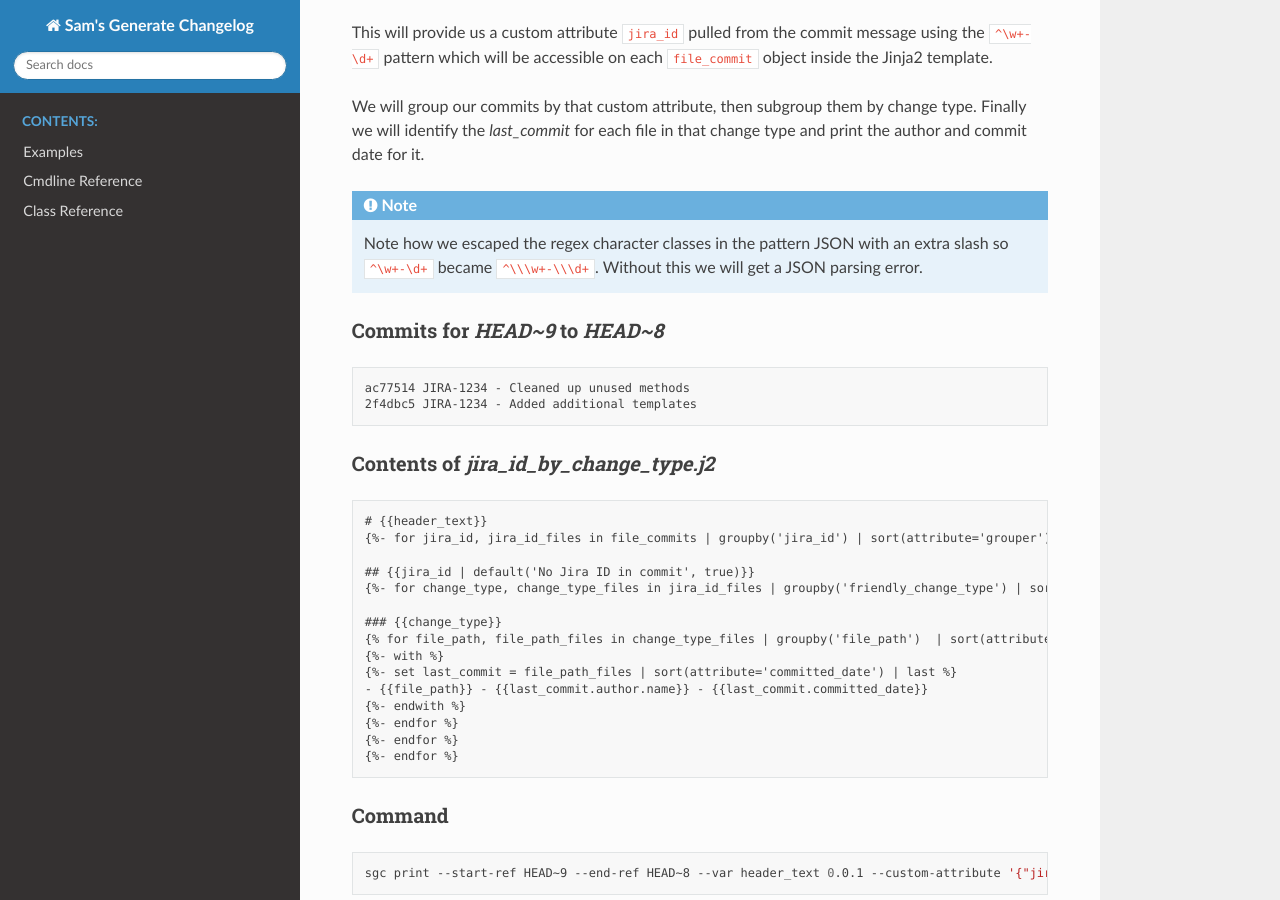
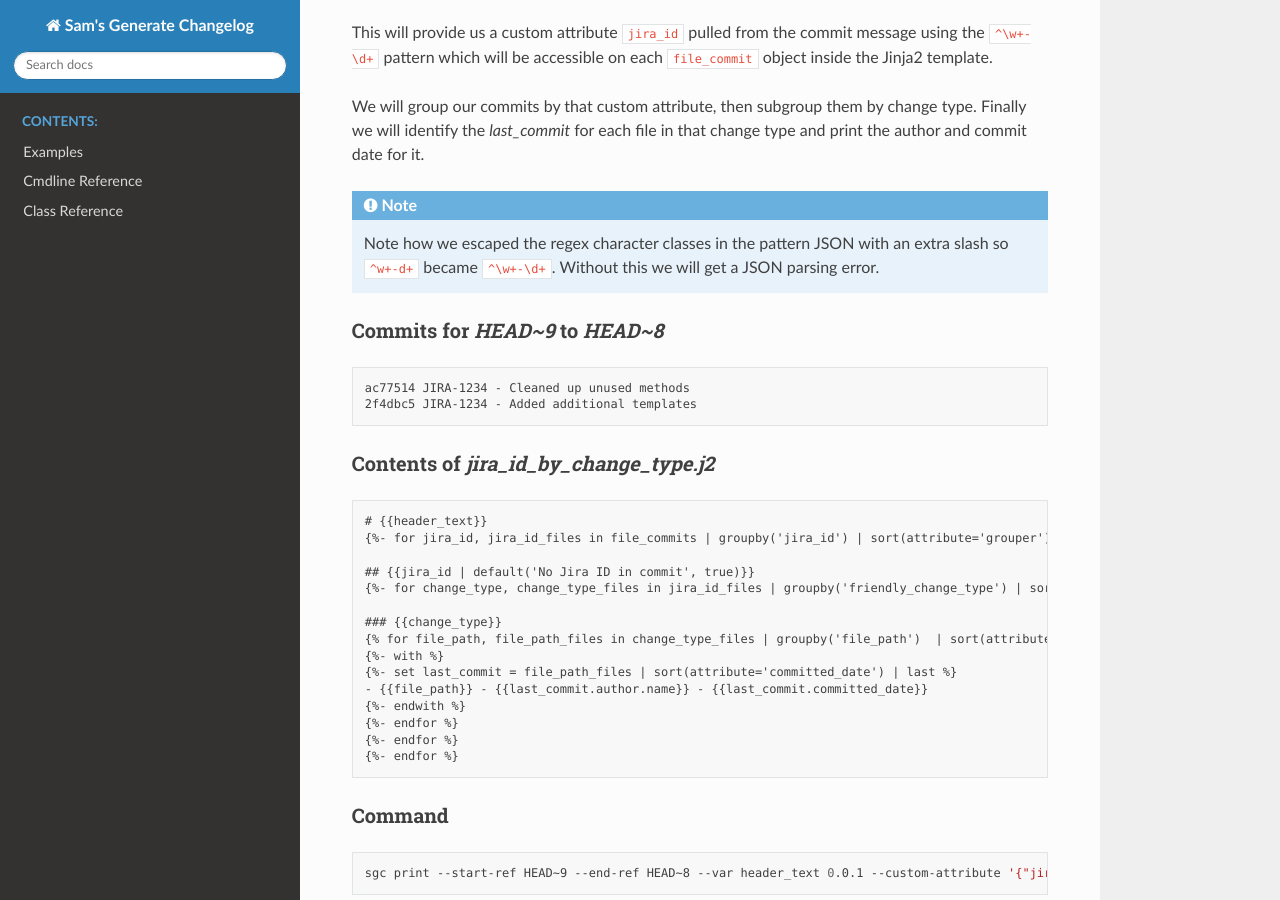
Before and after one commit to Sam-Martin/sams-generate-changelog, a Sphinx documentation site: the page built from docs/source/cmdline-examples.rst, in a window 1280 px wide and 900 px high, scrolled down 2860 px. Built offline with Sphinx 7.4.7 and the Read the Docs theme 2.0.0, drawn with Linux system fonts in a browser that asks for light colours.

Commit message:
Fixed bug in converting escape characters

```diff
--- a/docs/source/cmdline-examples.rst
+++ b/docs/source/cmdline-examples.rst
@@ -98,7 +98,7 @@ Finally we will identify the `last_commit` for each file in that change type and
 the author and commit date for it.
 
 .. note:: Note how we escaped the regex character classes in the pattern JSON with an
-    extra slash so :code:`^\\w+-\\d+` became :code:`^\\\\\\w+-\\\\\\d+`. Without this we will get a JSON parsing error.
+    extra slash so :code:`^\w+-\d+` became :code:`^\\w+-\\d+`. Without this we will get a JSON parsing error.
 
 
 Commits for `HEAD~9` to `HEAD~8`
```
